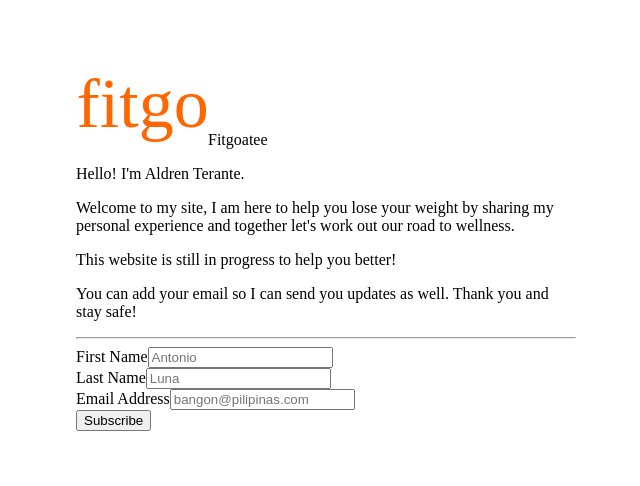
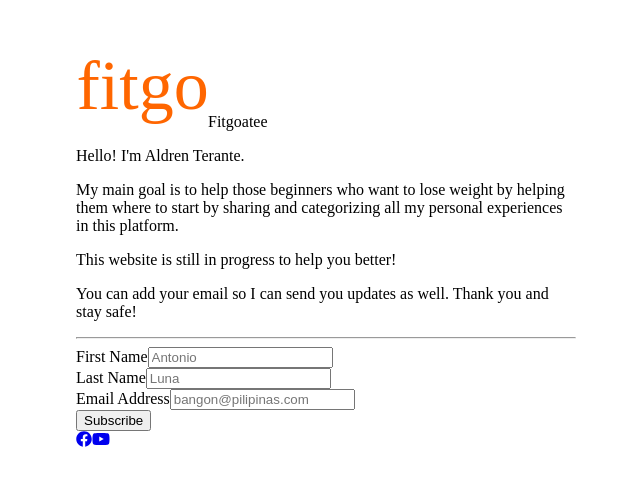
Before and after one commit to thecodingwhale/fitgoatee, a Gatsby site: page / in a window 1280 px wide. Shown: the part 156-642 px from the top of the page, without its empty margins (314-954 px from the left). Built offline with nearby package versions, Linux system fonts and the light colour scheme; Gatsby itself is replaced by a stand-in of ours.

Commit message:
feat: add social media icons

```diff
--- a/gatsby-config.js
+++ b/gatsby-config.js
@@ -25,7 +25,7 @@
 
 module.exports = {
   siteMetadata: {
-    title: 'FitGoatee - road to wellness',
+    title: 'FitGoatee - Road to Wellness',
   },
   pathPrefix: '/gatsby-contentful-starter',
   plugins: [
--- a/package.json
+++ b/package.json
@@ -7,6 +7,10 @@
     "url": "https://github.com/contentful-userland/gatsby-contentful-starter/issues"
   },
   "dependencies": {
+    "@fortawesome/fontawesome-svg-core": "^1.2.28",
+    "@fortawesome/free-brands-svg-icons": "^5.13.0",
+    "@fortawesome/free-solid-svg-icons": "^5.13.0",
+    "@fortawesome/react-fontawesome": "^0.1.9",
     "classnames": "^2.2.6",
     "gatsby-image": "^2.3.4",
     "gatsby-plugin-google-analytics": "^2.3.2",
--- a/src/pages/index.js
+++ b/src/pages/index.js
@@ -5,11 +5,13 @@
 import SubscribeForm from '../components/subscribe-form'
 import styles from './index.module.css'
 import logo from '../assets/images/fitgoatee.svg'
+import { FontAwesomeIcon } from '@fortawesome/react-fontawesome'
+import { faFacebook, faYoutube } from '@fortawesome/free-brands-svg-icons'
 
 class RootIndex extends React.Component {
   render() {
     const siteTitle = get(this, 'props.data.site.siteMetadata.title')
-    const metaDescription = `Welcome to my site, I am here to help you lose your weight by sharing my personal experience and together let's work out our road to wellness.`
+    const metaDescription = `My main goal is to help those beginners who want to lose weight by helping them where to start by sharing and categorizing all my personal experiences in this platform.`
     return (
       <div>
         <Helmet>
@@ -36,10 +38,33 @@
               </p>
             </div>
             <hr className="mb-6" />
-            <div className="rounded overflow-hidden shadow-lg bg-white">
+            <div className="rounded overflow-hidden shadow-lg bg-white mb-5">
               <div className="px-6 py-4">
                 <SubscribeForm />
               </div>
+            </div>
+            <div>
+              <a
+                href="https://www.facebook.com/fitgoatee"
+                target="_blank"
+                rel="noopener norefferer"
+                className="mr-2"
+              >
+                <FontAwesomeIcon
+                  className="text-gray-600 text-3xl"
+                  icon={faFacebook}
+                />
+              </a>
+              <a
+                href="https://www.youtube.com/channel/UCfbpA1zY3eFl-5u4PUJSqRg"
+                target="_blank"
+                rel="noopener norefferer"
+              >
+                <FontAwesomeIcon
+                  className="text-gray-600 text-3xl"
+                  icon={faYoutube}
+                />
+              </a>
             </div>
           </div>
         </div>
--- /dev/null
+++ b/src/utils/fontawesome.js
@@ -0,0 +1,4 @@
+import { library } from '@fortawesome/fontawesome-svg-core'
+import { faCoffee } from '@fortawesome/free-solid-svg-icons'
+
+library.add(faCoffee)
```
Also changed, not shown: 1 other file.
